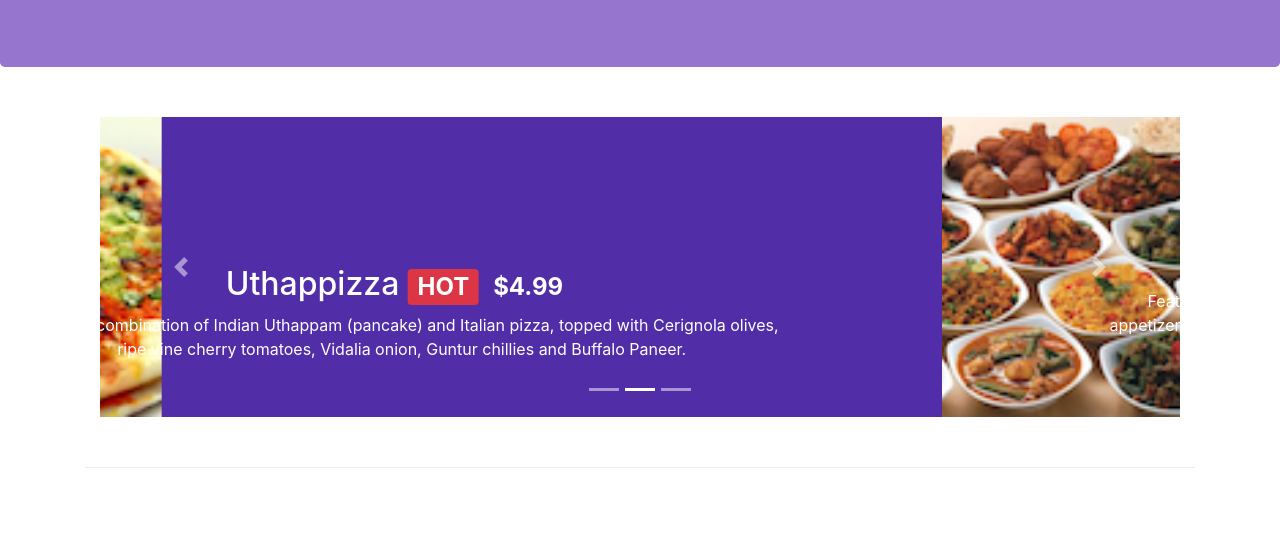
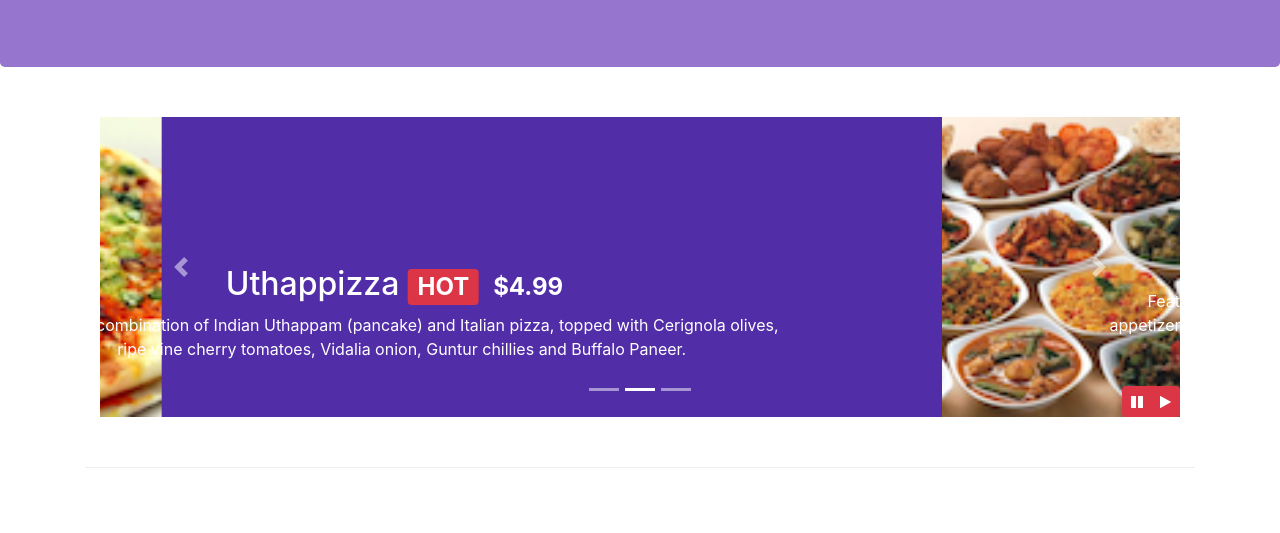
Before and after one commit to bernicetuazon/conFusion, a website: page index.html in a window 1280 px wide. Shown: the part 267-800 px from the top of the page. Drawn offline with nearby package versions, Linux system fonts and the light colour scheme.

Commit message:
Bootstrap JQuery

```diff
--- a/css/styles.css
+++ b/css/styles.css
@@ -63,3 +63,10 @@ button#reserve_shortcut {
   left: 0;
   min-height: 300px;
 }
+
+#carouselButton {
+  right:0px;
+  position: absolute;
+  bottom: 0px;
+  z-index: 1;
+}
--- a/index.html
+++ b/index.html
@@ -227,6 +227,15 @@
           <a class="carousel-control-next" href="#mycarousel" role="button" data-slide="next"><span class="carousel-control-next-icon"></span></a>
           <!-- End of carousel buttons -->
 
+          <!-- Carousel play/ pause buttons -->
+          <div class="btn-group" id="carouselButton">
+            <button class="btn btn-danger btn-sm" id="carousel-pause">
+              <span class="fa fa-pause"></span>
+            </button>
+            <button class="btn btn-danger btn-sm" id="carousel-play">
+              <span class="fa fa-play"></span>
+            </button>
+          </div> <!-- Enf of carousel button -->
         </div> <!-- End of carousel content -->
       </div> <!-- End of carousel div -->
     </div> <!-- End of carousel row -->
@@ -328,5 +337,17 @@
   <script src="node_modules/jquery/dist/jquery.slim.min.js"></script>
   <script src="node_modules/popper.js/dist/umd/popper.min.js"></script>
   <script src="node_modules/bootstrap/dist/js/bootstrap.min.js"></script>
+  <!-- carousel buttons -->
+  <script>
+    $(document).ready(function() {
+      $("#mycarousel").carousel({ interval: 2000});
+      $("#carousel-pause").click(function(){
+        $("#mycarousel").carousel('pause');
+      });
+      $("#carousel-play").click(function() {
+        $("#mycarousel").carousel('cycle');
+      });
+    });
+  </script>
 </body>
 </html>
```
